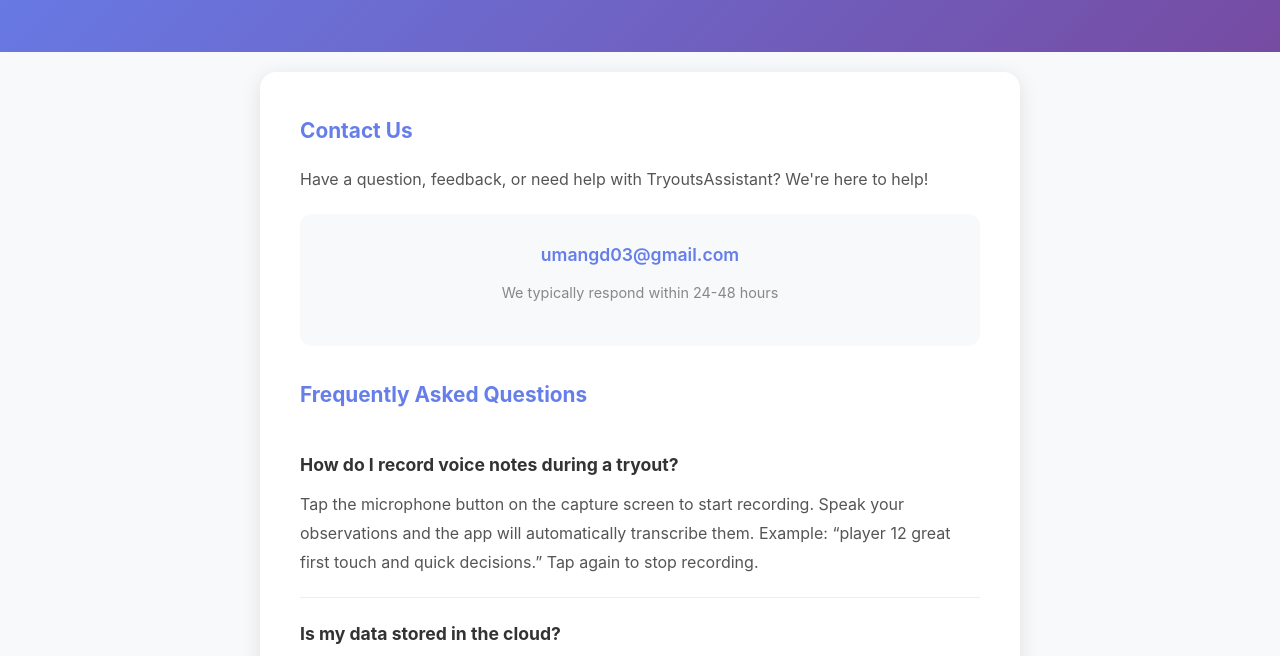
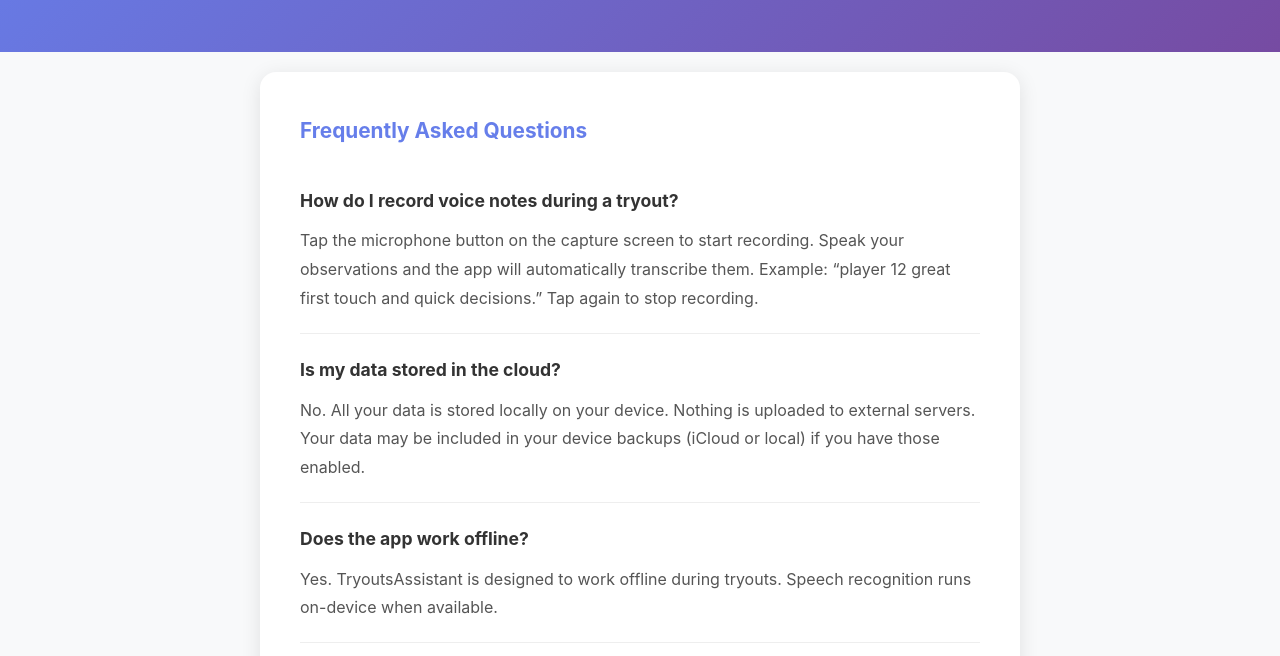
Before and after one commit to umang-desai/tryoutsassistant-pages, a plain HTML site: page support.html in a window 1280 px wide. Shown: the part 139-795 px from the top of the page. Drawn offline with Linux system fonts and the light colour scheme.

Commit message:
removed contact us section

```diff
--- a/support.html
+++ b/support.html
@@ -109,14 +109,6 @@
 
     <div class="container">
         <div class="content">
-            <h2>Contact Us</h2>
-            <p>Have a question, feedback, or need help with TryoutsAssistant? We're here to help!</p>
-
-            <div class="contact-card">
-                <a href="mailto:umangd03@gmail.com">umangd03@gmail.com</a>
-                <p>We typically respond within 24-48 hours</p>
-            </div>
-
             <h2>Frequently Asked Questions</h2>
 
             <div class="faq-item">
```
